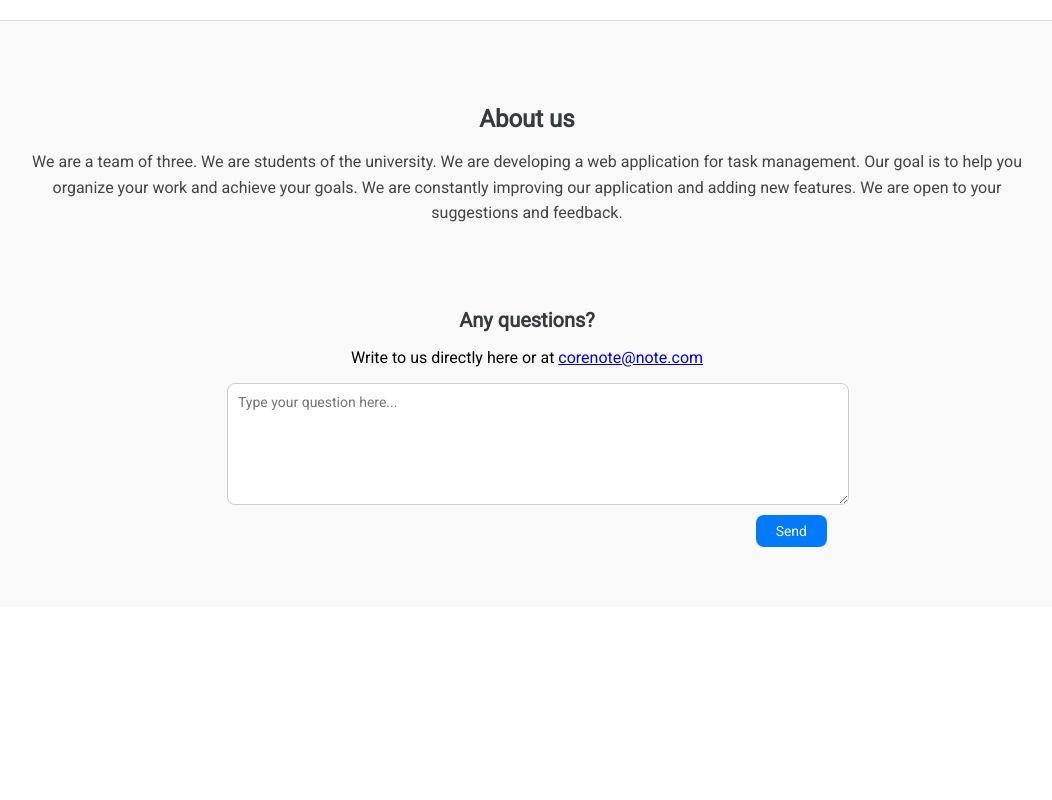
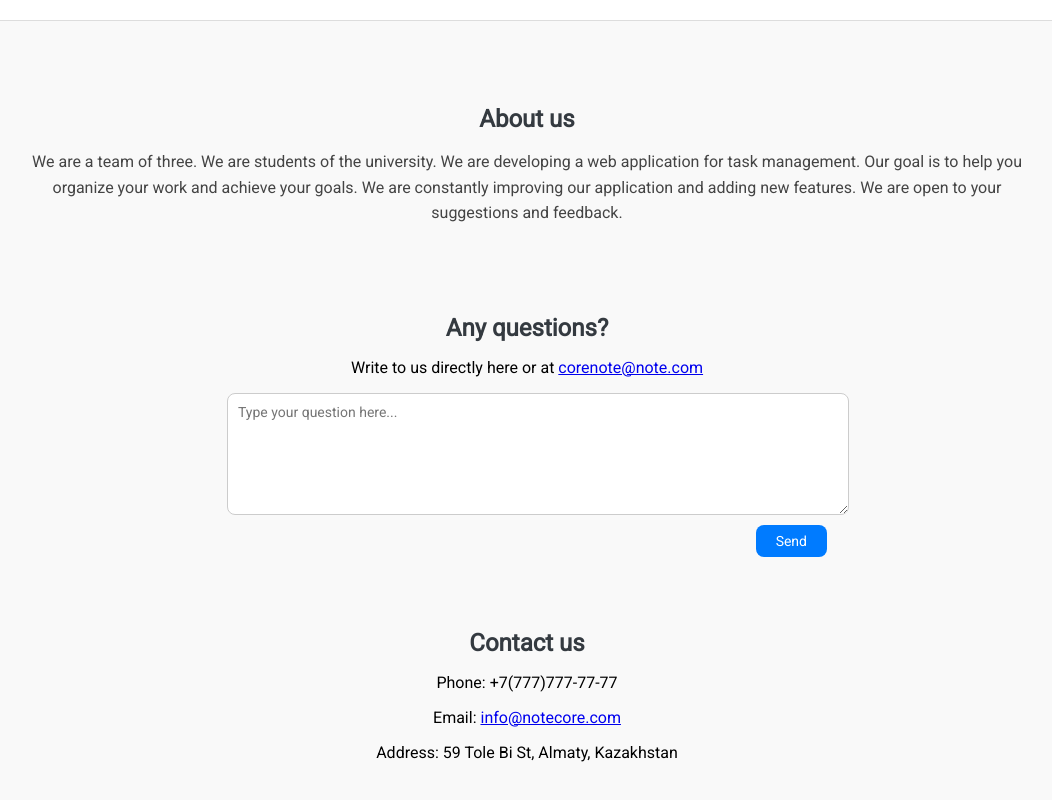
Before and after one commit to xzb1bs/Project-Web-Dev, an Angular app in the folder Front/: page / in a window 1280 px wide. Shown: the part 1278-2078 px from the top of the page, without its empty margins (113-1165 px from the left). Before the commit the page ends 1885 px from the top, so only its background shows below. Built offline with nearby package versions, Linux system fonts and the light colour scheme.

Commit message:
updates (biba)

```diff
--- a/Front/src/app/pages/home/home.component.css
+++ b/Front/src/app/pages/home/home.component.css
@@ -237,6 +237,19 @@
   background-color: #0056b3;
 }
 
+.footer .contact h4{
+  font-size: 24px;
+  margin-bottom: 10px;
+  color: #343a40;
+}
+
+.footer .contacts h4{
+  font-size: 24px;
+  margin-bottom: 10px;
+  color: #343a40;
+}
+
+
 
 .signup-button {
   background-color: rgb(44, 155, 241);
--- a/Front/src/app/pages/home/home.component.html
+++ b/Front/src/app/pages/home/home.component.html
@@ -7,7 +7,7 @@
   </div>
   <div class="right-column nav-buttons">
     <button (click)="scrollToFooter()">About us</button>
-    <button>Contacts</button>
+    <button (click)="scrollToFooter()">Contacts</button>
     <button>View albums</button>
     <button (click)="onLogin()">Sign in</button>
     <button class="signup-button" (click)="goToRegister()">Sign up</button>
@@ -86,5 +86,11 @@
         <button type="submit" [disabled]="!message">Send</button>
       </form>
     </div>
+    <div class = "contacts">
+      <h4>Contact us</h4>
+      <p>Phone: +7(777)777-77-77</p>
+      <p>Email: <a href="mailto:info&#64;notecore.com">info&#64;notecore.com</a></p>
+      <p>Address: 59 Tole Bi St, Almaty, Kazakhstan</p>
+    </div>
   </div>
 </footer>
--- a/Front/src/app/pages/home/home.component.ts
+++ b/Front/src/app/pages/home/home.component.ts
@@ -19,7 +19,7 @@ export class HomeComponent {
 
   sendMessage(): void {
     console.log('Message sent:', this.message);
-    this.message = ''; // Clear the message after sending
+    this.message = '';
   }
   scrollToFooter(): void {
     const footerElement = document.getElementById('footer');
```
